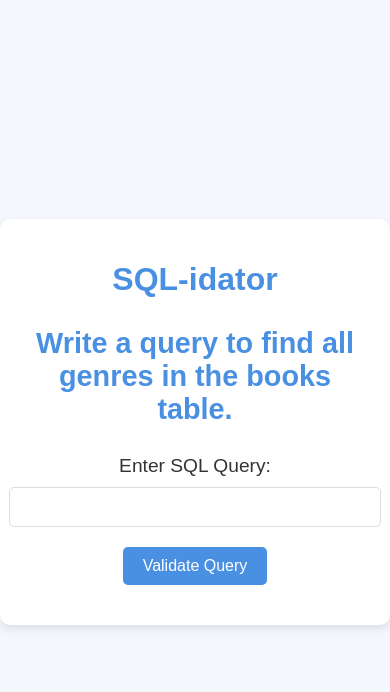
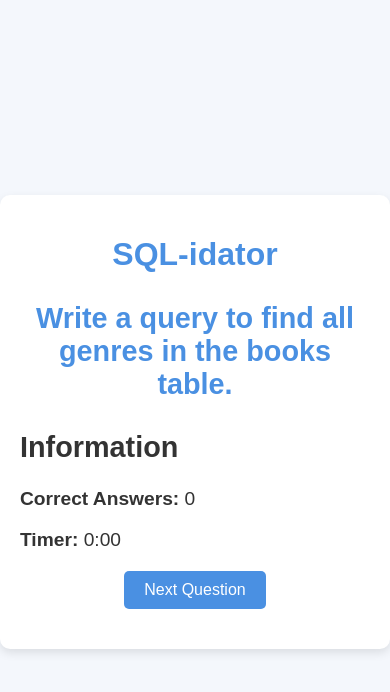
Before and after one commit to AntonioLabinjan/SQL-idator, a Flask app: page / in a window 390 px wide. Shown: the top 692 px of the page. Run offline with Flask 3, Linux system fonts and the light colour scheme.

Commit message:
Update index.html
forši boh kapi ča se tu dešava...ja ne

```diff
--- a/templates/index.html
+++ b/templates/index.html
@@ -38,33 +38,33 @@
             text-align: center;
         }
 
-        .schema {
+        .schema, .info-section {
             margin-top: 30px;
             font-size: 1.2em;
             color: #333;
         }
 
-        .schema table {
+        .schema table, .info-section table {
             width: 100%;
             margin-top: 20px;
             border-collapse: collapse;
         }
 
-        .schema th, .schema td {
+        .schema th, .schema td, .info-section th, .info-section td {
             padding: 10px;
             text-align: left;
             border: 1px solid #ddd;
         }
 
-        .schema th {
+        .schema th, .info-section th {
             background-color: #f4f7fc;
         }
 
-        .schema tr:nth-child(even) {
+        .schema tr:nth-child(even), .info-section tr:nth-child(even) {
             background-color: #f9f9f9;
         }
 
-        .schema tr:hover {
+        .schema tr:hover, .info-section tr:hover {
             background-color: #f1f1f1;
         }
 
@@ -80,7 +80,7 @@
             margin-bottom: 10px;
         }
 
-        input[type="text"] {
+        input[type="text"], input[type="number"] {
             padding: 10px;
             width: 80%;
             max-width: 500px;
@@ -123,11 +123,44 @@
                 width: 90%;
             }
 
-            input[type="text"] {
+            input[type="text"], input[type="number"] {
                 width: 100%;
             }
         }
     </style>
+    <script>
+        document.addEventListener('DOMContentLoaded', function () {
+            // Start the timer when the form is submitted
+            document.querySelector("form#start-exam-form").addEventListener("submit", function (event) {
+                event.preventDefault(); // Prevent form submission
+
+                const duration = 40;
+                if (duration && duration > 0) {
+                    startTimer(duration);  // Start the timer
+                }
+
+                // Show the query form after the timer starts
+                document.getElementById("query-form-container").style.display = "block";
+            });
+        });
+
+        function startTimer(duration) {
+            const timerDisplay = document.getElementById("timer-display");
+            let timeRemaining = duration;
+
+            // Update the timer every second
+            const interval = setInterval(() => {
+                const minutes = Math.floor(timeRemaining / 60);
+                const seconds = timeRemaining % 60;
+                timerDisplay.textContent = `${minutes}:${seconds.toString().padStart(2, "0")}`;
+
+                if (--timeRemaining < 0) {
+                    clearInterval(interval); // Stop the timer
+                    alert("Time is up!");
+                }
+            }, 1000);
+        }
+    </script>
 </head>
 <body>
     <div class="container">
@@ -177,7 +210,20 @@
             </div>
         {% endif %}
 
-        <!-- Form for SQL query -->
+        <!-- Information Section -->
+        <div class="info-section">
+            <h2>Information</h2>
+            <p><strong>Correct Answers:</strong> {{ session.get('correct_answers', 0) }}</p>
+            <p><strong>Timer:</strong> <span id="timer-display">0:00</span></p>
+        </div>
+
+        <!-- Start Exam Button -->
+        <form id="start-exam-form" method="POST">
+            <input type="submit" value="Next Question">
+        </form>
+
+        <!-- Query Form (Initially Hidden) -->
+        <div id="query-form-container" style="display: none;">
             <form action="{{ url_for('validate_query') }}" method="POST">
                 <label for="query">Enter SQL Query:</label>
                 <input type="text" id="query" name="query" required>
@@ -189,6 +235,7 @@
 
                 <input type="submit" value="Validate Query">
             </form>
+        </div>
 
         {% if query %}
             <h2>Submitted Query:</h2>
```
Lines whose indentation alone changed are shown as unchanged.
